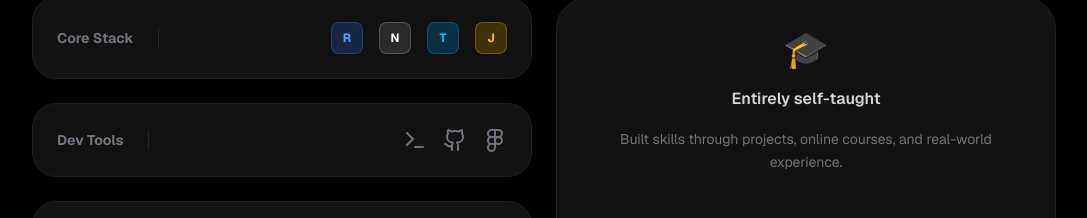
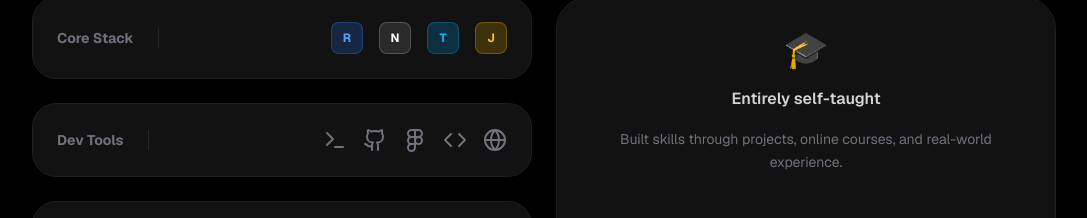
Before and after one commit to mohaaitbensaid-coder/mohamed-ait, a Next.js app: page / in a window 1280 px wide. Shown: the part 701-919 px from the top of the page, without its empty margins (96-1183 px from the left). Built offline with nearby package versions, Linux system fonts and the light colour scheme.

Commit message:
Add VS Code and Chrome DevTools to Dev Tools section

```diff
--- a/app/page.tsx
+++ b/app/page.tsx
@@ -157,9 +157,11 @@ export default function Home() {
             <div className="bg-[#121212] rounded-[1.5rem] p-6 border border-[#1f1f1f] flex items-center justify-between">
               <span className="text-sm font-bold text-zinc-500 border-r border-zinc-800 pr-6 mr-6">Dev Tools</span>
               <div className="flex gap-4">
-                <Terminal className="w-6 h-6 text-zinc-500 hover:text-white transition-colors" />
-                <Github className="w-6 h-6 text-zinc-500 hover:text-white transition-colors" />
-                <Figma className="w-6 h-6 text-zinc-500 hover:text-white transition-colors" />
+                <Terminal className="w-6 h-6 text-zinc-500 hover:text-white transition-colors" title="Terminal" />
+                <Github className="w-6 h-6 text-zinc-500 hover:text-white transition-colors" title="GitHub" />
+                <Figma className="w-6 h-6 text-zinc-500 hover:text-white transition-colors" title="Figma" />
+                <Code className="w-6 h-6 text-zinc-500 hover:text-white transition-colors" title="VS Code" />
+                <Globe className="w-6 h-6 text-zinc-500 hover:text-white transition-colors" title="Chrome DevTools" />
               </div>
             </div>
 
```
